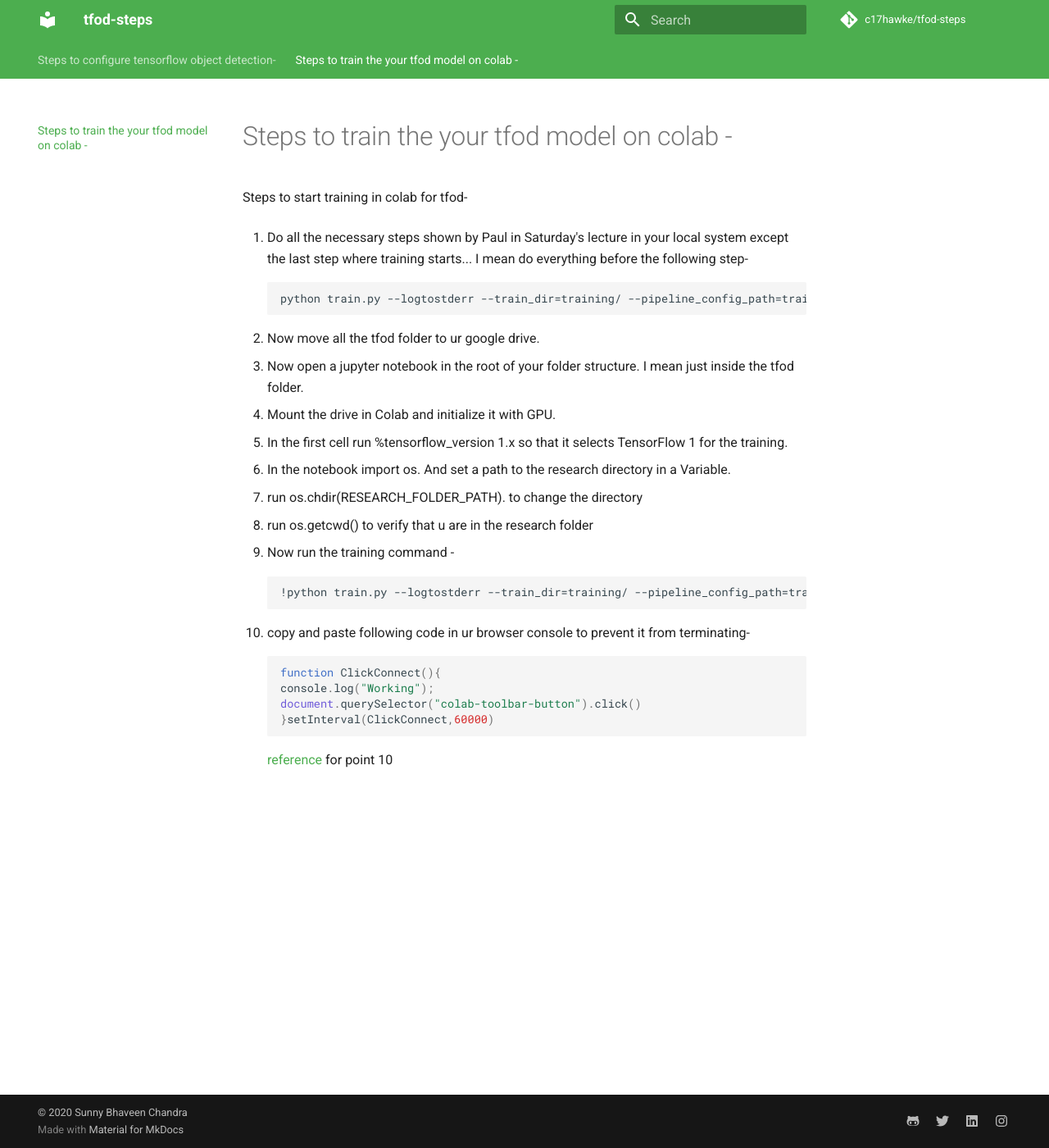
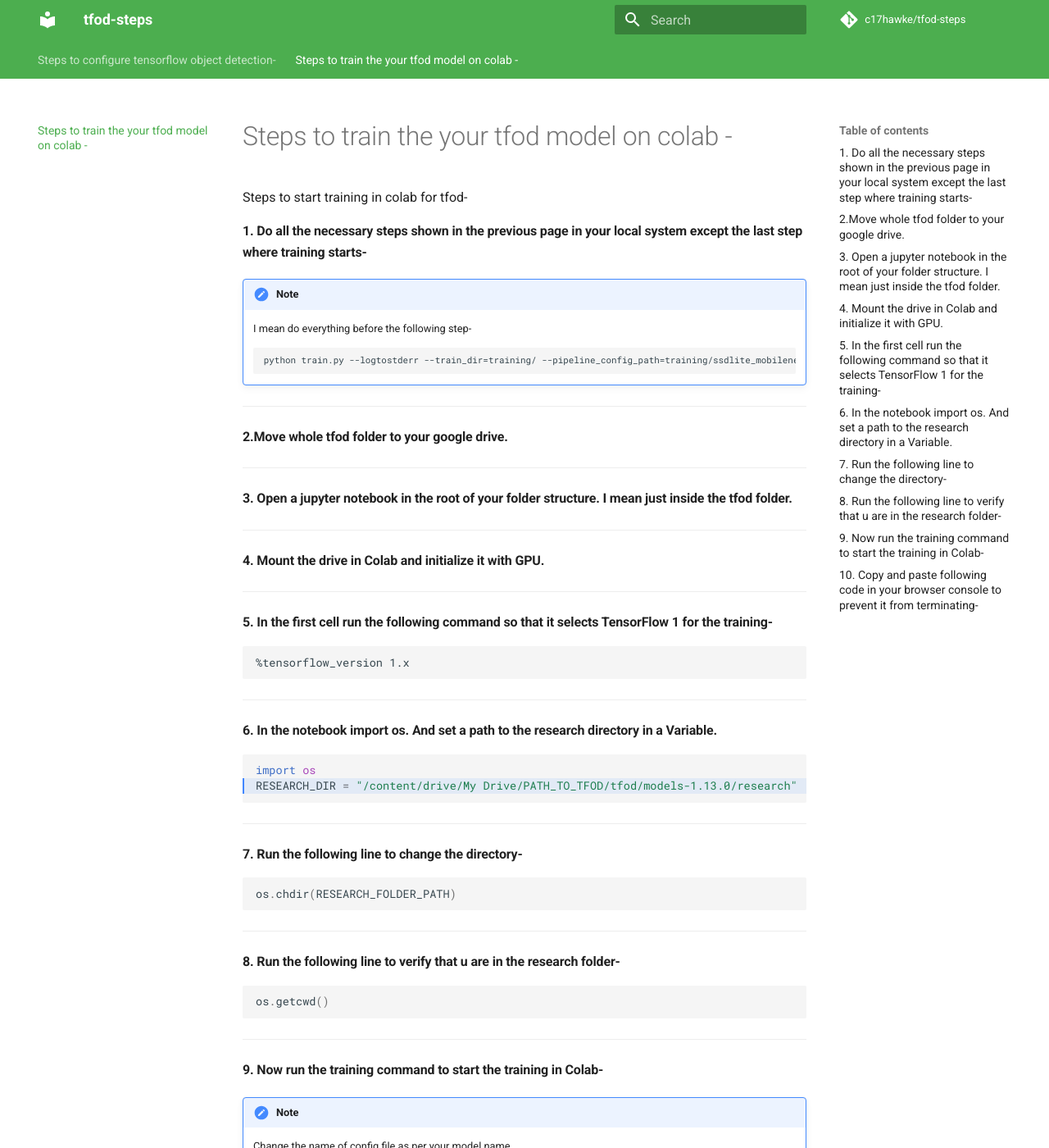
Before and after one commit to c17hawke/tfod-setup, an MkDocs documentation site: the page built from docs/p02.md, in a window 1280 px wide and 1400 px high. Shown: the whole window at 82% size. Built offline with MkDocs 1.6.1 and Material for MkDocs 9.7.7, drawn with Linux system fonts in a browser that asks for light colours; comment, search, counter and statistics services are not loaded; some of the changed text lies outside the part shown.

````diff
--- a/docs/p02.md
+++ b/docs/p02.md
@@ -2,32 +2,73 @@
 
 Steps to start training in colab for tfod-
 
-1. Do all the necessary steps shown by Paul in Saturday's lecture in your local system except the last step where training starts...
-I mean do everything before the following step-
+#### 1. Do all the necessary steps shown in the previous page in your local system except the last step where training starts-
+
+!!! note
+    I mean do everything before the following step-
     ```
     python train.py --logtostderr --train_dir=training/ --pipeline_config_path=training/ssdlite_mobilenet_v1_coco.config
     ```
 
-2. Now move all the tfod folder to ur google drive.
+---
 
-3. Now open a jupyter notebook in the root of your folder structure. I mean just inside the tfod folder.
+#### 2.Move whole tfod folder to your google drive.
 
-4. Mount the drive in Colab and initialize it with GPU.
+---
 
-5. In the first cell run %tensorflow_version 1.x so that it selects TensorFlow 1 for the training.
+#### 3. Open a jupyter notebook in the root of your folder structure. I mean just inside the tfod folder.
 
-6. In the notebook import os. And set a path to the research directory in a Variable.
+---
 
-7. run os.chdir(RESEARCH_FOLDER_PATH). to change the directory
+#### 4. Mount the drive in Colab and initialize it with GPU.
 
-8. run os.getcwd() to verify that u are in the research folder
+---
 
-9. Now run the training command -
+#### 5. In the first cell run the following command so that it selects TensorFlow 1 for the training-
+
 ```
-!python train.py --logtostderr --train_dir=training/ --pipeline_config_path=training/ssdlite_mobilenet_v1_coco.config
+%tensorflow_version 1.x
 ```
 
-10. copy and paste following code in ur browser console to prevent it from terminating-
+---
+
+#### 6. In the notebook import os. And set a path to the research directory in a Variable.
+
+```python hl_lines="2"
+import os
+RESEARCH_DIR = "/content/drive/My Drive/PATH_TO_TFOD/tfod/models-1.13.0/research"
+```
+
+---
+
+#### 7. Run the following line to change the directory-
+
+```python
+os.chdir(RESEARCH_FOLDER_PATH)
+```
+
+---
+
+#### 8. Run the following line to verify that u are in the research folder-
+
+```python
+os.getcwd()
+```
+
+---
+
+#### 9. Now run the training command to start the training in Colab-
+
+!!! Note
+    Change the name of config file as per your model name
+    ```
+    !python train.py --logtostderr --train_dir=training/ --pipeline_config_path=training/ssdlite_mobilenet_v1_coco.config
+    ```
+
+---
+
+
+#### 10. Copy and paste following code in your browser console to prevent it from terminating-
 ```javascript
 function ClickConnect(){
 console.log("Working");
````
Also changed, not shown: docs/index.md (+17 -16 lines).
